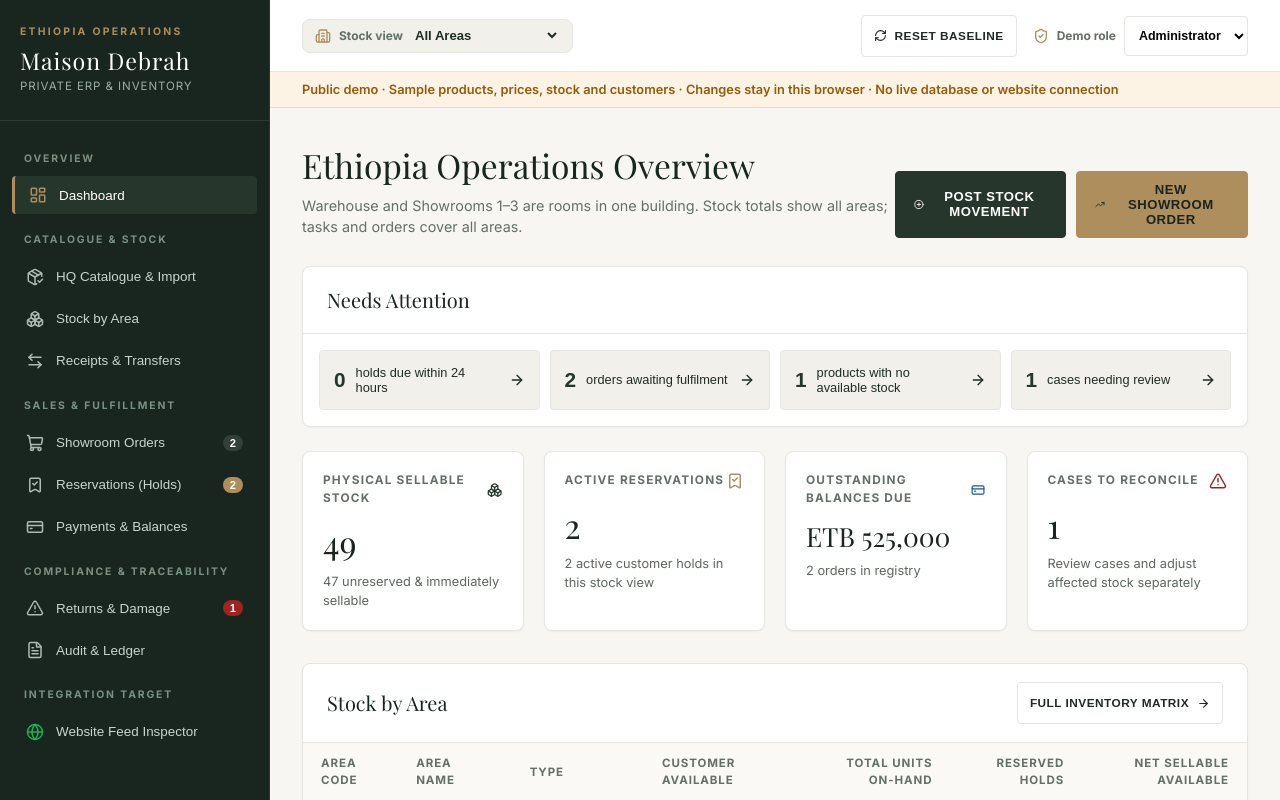
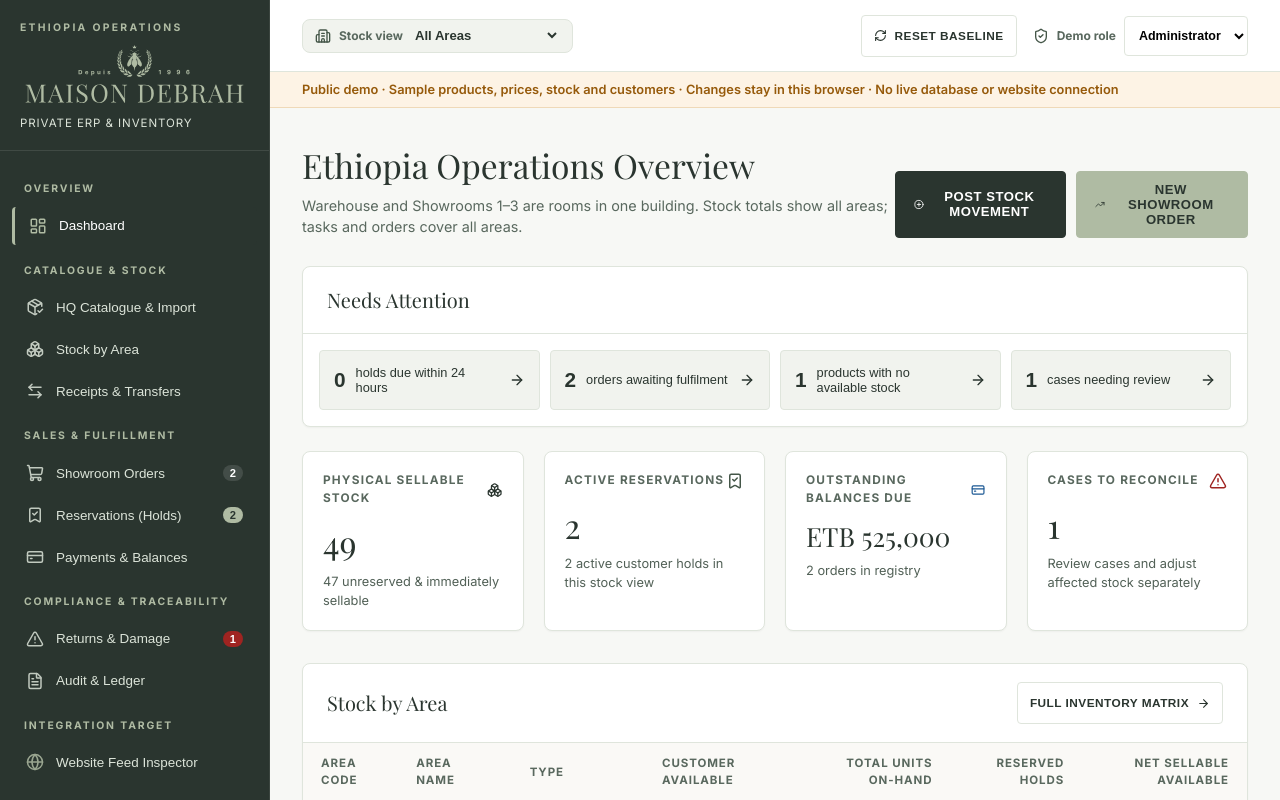
Before and after one commit to yohannesmulugeta/Masion-Debrah-ERP, a React (Vite) app: page / in a window 1280 px wide. Shown: the top 800 px of the page. Built offline with nearby package versions, Linux system fonts and the light colour scheme; a web font is replaced by a local one.

Commit message:
Align ERP demo with Maison Debrah brand guide

```diff
--- a/index.html
+++ b/index.html
@@ -3,6 +3,7 @@
   <head>
     <meta charset="UTF-8" />
     <meta name="viewport" content="width=device-width, initial-scale=1.0" />
+    <meta name="theme-color" content="#2A352F" />
     <meta name="robots" content="noindex, nofollow" />
     <title>Maison Debrah ERP | Public Demo</title>
     <link rel="preconnect" href="https://fonts.googleapis.com">
--- a/src/components/Header.tsx
+++ b/src/components/Header.tsx
@@ -19,7 +19,7 @@ export const Header: React.FC<{ onMenuClick: () => void; menuOpen: boolean }> =
         <button className="menu-toggle" onClick={onMenuClick} aria-label="Open navigation" aria-controls="main-navigation" aria-expanded={menuOpen}><Menu size={22} aria-hidden="true" /></button>
         {/* Location Filter */}
         <div className="header-loc-selector" title="Area used for stock totals and inventory">
-          <Building2 size={16} color="var(--color-gold)" aria-hidden="true" />
+          <Building2 size={16} color="var(--color-accent-text)" aria-hidden="true" />
           <label htmlFor="header-area">Stock view</label>
           <select
             id="header-area"
@@ -50,7 +50,7 @@ export const Header: React.FC<{ onMenuClick: () => void; menuOpen: boolean }> =
             border: '1px solid var(--color-border)',
           }}
         >
-          <Layers size={14} color="var(--color-gold)" />
+          <Layers size={14} color="var(--color-accent-text)" />
           <span>One building · 4 areas</span>
         </div>
       </div>
@@ -72,7 +72,7 @@ export const Header: React.FC<{ onMenuClick: () => void; menuOpen: boolean }> =
 
         {/* Demo role switcher */}
         <div className="header-role-switcher" style={{ display: 'flex', alignItems: 'center', gap: '8px' }}>
-          <ShieldCheck size={16} color="var(--color-gold)" aria-hidden="true" />
+          <ShieldCheck size={16} color="var(--color-accent-text)" aria-hidden="true" />
           <label htmlFor="header-demo-role" className="header-role-label">Demo role</label>
           <select
             id="header-demo-role"
--- a/src/components/Sidebar.tsx
+++ b/src/components/Sidebar.tsx
@@ -66,7 +66,11 @@ export const Sidebar: React.FC<SidebarProps> = ({ currentView, onNavigate, isOpe
       <div className="sidebar-brand">
         <button className="sidebar-close" ref={closeButtonRef} onClick={onClose} aria-label="Close navigation">×</button>
         <div className="brand-eyebrow">Ethiopia Operations</div>
-        <div className="brand-title">Maison Debrah</div>
+        <img
+          className="brand-logo"
+          src={`${import.meta.env.BASE_URL}brand/maison-debrah-logo-light.svg`}
+          alt="Maison Debrah"
+        />
         <div className="brand-sub">Private ERP & Inventory</div>
       </div>
 
@@ -130,7 +134,7 @@ export const Sidebar: React.FC<SidebarProps> = ({ currentView, onNavigate, isOpe
           <BookmarkCheck />
           <span>Reservations (Holds)</span>
           {activeReservationsCount > 0 && (
-            <span className="nav-badge" aria-hidden="true" style={{ backgroundColor: 'var(--color-gold)' }}>
+            <span className="nav-badge nav-badge-accent" aria-hidden="true">
               {activeReservationsCount}
             </span>
           )}
@@ -175,18 +179,15 @@ export const Sidebar: React.FC<SidebarProps> = ({ currentView, onNavigate, isOpe
           className={`nav-item ${currentView === 'website_feed' ? 'active' : ''}`}
           aria-current={currentView === 'website_feed' ? 'page' : undefined}
           onClick={() => onNavigate('website_feed')}
-          style={{
-            borderLeft: currentView === 'website_feed' ? '3px solid #22c55e' : undefined,
-          }}
         >
-          <Globe color="#22c55e" />
+          <Globe color="var(--color-accent)" />
           <span>Website Feed Inspector</span>
         </button>
       </nav>
 
       <div className="sidebar-footer">
         <div>Maison Debrah ERP v1.0</div>
-        <div style={{ color: '#9ab0a2', marginTop: '2px' }}>Browser-local prototype</div>
+        <div style={{ color: 'var(--color-accent)', marginTop: '2px' }}>Browser-local prototype</div>
       </div>
     </aside>
   );
--- a/src/styles.css
+++ b/src/styles.css
@@ -2,24 +2,23 @@
   --font-serif: 'Playfair Display', Georgia, serif;
   --font-sans: 'Inter', -apple-system, BlinkMacSystemFont, 'Segoe UI', Roboto, sans-serif;
 
-  --color-primary-dark: #19251f;
-  --color-primary: #26362c;
-  --color-primary-light: #3e5346;
-  --color-gold: #ad8e5c;
-  --color-gold-text: #84633a;
-  --color-gold-hover: #b89b6b;
-  --color-gold-light: #fbf7f0;
+  --color-primary-dark: #2a352f;
+  --color-primary: #2a352f;
+  --color-primary-light: #405047;
+  --color-accent: #afbba3;
+  --color-accent-text: #445648;
+  --color-accent-hover: #c2ccb8;
 
-  --color-bg-app: #f7f6f2;
+  --color-bg-app: #f7f8f5;
   --color-bg-card: #ffffff;
-  --color-bg-subtle: #f1f0eb;
+  --color-bg-subtle: #f1f3ee;
 
-  --color-border: #e3e6e1;
-  --color-border-dark: #cfd5cc;
+  --color-border: #dfe5dc;
+  --color-border-dark: #c9d2c5;
 
-  --color-text-main: #202b25;
-  --color-text-muted: #647067;
-  --color-text-light: #5c685f;
+  --color-text-main: #2a352f;
+  --color-text-muted: #59685e;
+  --color-text-light: #526157;
 
   --color-success-bg: #eaf3eb;
   --color-success-text: #1d6133;
@@ -96,7 +95,7 @@ body {
 }
 
 .sidebar-brand {
-  padding: 24px 20px;
+  padding: 20px 20px 18px;
   border-bottom: 1px solid rgba(255, 255, 255, 0.1);
 }
 
@@ -104,22 +103,22 @@ body {
   font-size: 0.65rem;
   letter-spacing: 0.22em;
   text-transform: uppercase;
-  color: var(--color-gold);
+  color: var(--color-accent);
   font-weight: 700;
   margin-bottom: 4px;
 }
 
-.brand-title {
-  font-family: var(--font-serif);
-  font-size: 1.45rem;
-  font-weight: 400;
-  letter-spacing: 0.04em;
-  color: #fff;
+.brand-logo {
+  display: block;
+  width: 100%;
+  height: auto;
+  aspect-ratio: 670 / 200;
+  margin: 2px 0 7px;
 }
 
 .brand-sub {
   font-size: 0.72rem;
-  color: #9ab0a2;
+  color: #dce4d9;
   letter-spacing: 0.08em;
   text-transform: uppercase;
 }
@@ -137,7 +136,7 @@ body {
   font-size: 0.65rem;
   text-transform: uppercase;
   letter-spacing: 0.18em;
-  color: #799182;
+  color: var(--color-accent);
   font-weight: 700;
   padding: 14px 12px 6px;
 }
@@ -148,7 +147,7 @@ body {
   gap: 12px;
   padding: 10px 14px;
   border-radius: var(--radius-sm);
-  color: #c7d6cc;
+  color: #dce4d9;
   font-size: 0.84rem;
   font-weight: 500;
   background: transparent;
@@ -167,7 +166,7 @@ body {
 .nav-item.active {
   background-color: var(--color-primary);
   color: #fff;
-  border-left: 3px solid var(--color-gold);
+  border-left: 3px solid var(--color-accent);
 }
 
 .nav-item:active, .attention-grid button:active, .btn:active { filter: brightness(0.94); }
@@ -181,7 +180,7 @@ body {
 
 .nav-item.active svg {
   opacity: 1;
-  color: var(--color-gold);
+  color: var(--color-accent);
 }
 
 .nav-badge {
@@ -194,11 +193,16 @@ body {
   font-weight: 600;
 }
 
+.nav-badge-accent {
+  background-color: var(--color-accent);
+  color: var(--color-primary-dark);
+}
+
 .sidebar-footer {
   padding: 16px 20px;
   border-top: 1px solid rgba(255, 255, 255, 0.08);
   font-size: 0.72rem;
-  color: #7d9385;
+  color: var(--color-accent);
 }
 
 /* Main Area */
@@ -368,15 +372,15 @@ body {
   border-color: var(--color-primary-light);
 }
 
-.btn-gold {
-  background-color: var(--color-gold);
+.btn-accent {
+  background-color: var(--color-accent);
   color: var(--color-primary-dark);
-  border-color: var(--color-gold);
+  border-color: var(--color-accent);
 }
 
-.btn-gold:hover {
-  background-color: var(--color-gold-hover);
-  border-color: var(--color-gold-hover);
+.btn-accent:hover {
+  background-color: var(--color-accent-hover);
+  border-color: var(--color-accent-hover);
 }
 
 .btn-secondary {
@@ -406,8 +410,12 @@ body {
 }
 
 button:focus-visible, a:focus-visible, select:focus-visible, input:focus-visible, textarea:focus-visible, [role="button"]:focus-visible {
-  outline: 3px solid var(--color-gold);
+  outline: 3px solid var(--color-accent-text);
   outline-offset: 2px;
+}
+
+.app-sidebar button:focus-visible {
+  outline-color: var(--color-accent);
 }
 
 /* Metric Cards */
@@ -472,7 +480,7 @@ button:focus-visible, a:focus-visible, select:focus-visible, input:focus-visible
   cursor: pointer;
 }
 
-.attention-grid button:hover { border-color: var(--color-gold); }
+.attention-grid button:hover { border-color: var(--color-accent); }
 .attention-grid strong { font-size: 1.3rem; color: var(--color-primary); }
 .attention-grid span { flex: 1; font-size: 0.8rem; }
 
--- a/src/views/CatalogueView.tsx
+++ b/src/views/CatalogueView.tsx
@@ -139,7 +139,7 @@ export const CatalogueView: React.FC = () => {
         style={{
           background: 'var(--color-bg-card)',
           border: '1px solid var(--color-border)',
-          borderLeft: '4px solid var(--color-gold)',
+          borderLeft: '4px solid var(--color-accent)',
           padding: '14px 18px',
           borderRadius: '4px',
           marginBottom: '24px',
@@ -149,7 +149,7 @@ export const CatalogueView: React.FC = () => {
           gap: '12px',
         }}
       >
-        <Info size={20} color="var(--color-gold)" style={{ flexShrink: 0 }} />
+        <Info size={20} color="var(--color-accent-text)" style={{ flexShrink: 0 }} />
         <div>
           <strong>HQ Single Source of Truth:</strong> Product codes and specifications are
           controlled by Maison Debrah HQ. Stock availability and pricing within Ethiopia are managed
@@ -241,7 +241,7 @@ export const CatalogueView: React.FC = () => {
                   fontSize: '0.7rem',
                   textTransform: 'uppercase',
                   letterSpacing: '0.12em',
-                  color: 'var(--color-gold-text)',
+                  color: 'var(--color-accent-text)',
                   fontWeight: 700,
                   marginBottom: '4px',
                 }}
--- a/src/views/DashboardView.tsx
+++ b/src/views/DashboardView.tsx
@@ -59,7 +59,7 @@ export const DashboardView: React.FC<DashboardViewProps> = ({ onNavigate }) => {
             <PlusCircle size={15} />
             <span>Post Stock Movement</span>
           </button>
-          <button className="btn btn-gold" onClick={() => onNavigate('orders')}>
+          <button className="btn btn-accent" onClick={() => onNavigate('orders')}>
             <TrendingUp size={15} />
             <span>New Showroom Order</span>
           </button>
@@ -92,7 +92,7 @@ export const DashboardView: React.FC<DashboardViewProps> = ({ onNavigate }) => {
         <div className="metric-card">
           <div className="metric-title">
             <span>Active Reservations</span>
-            <BookmarkCheck size={18} color="var(--color-gold)" />
+            <BookmarkCheck size={18} color="var(--color-accent-text)" />
           </div>
           <div className="metric-value">{totalReserved}</div>
             <div className="metric-sub">{stockViewReservations.length} active customer holds in this stock view</div>
@@ -171,7 +171,7 @@ export const DashboardView: React.FC<DashboardViewProps> = ({ onNavigate }) => {
                       )}
                     </td>
                     <td style={{ textAlign: 'right', fontWeight: 600 }}>{onHand}</td>
-                    <td style={{ textAlign: 'right', color: 'var(--color-gold-text)' }}>{res}</td>
+                    <td style={{ textAlign: 'right', color: 'var(--color-accent-text)' }}>{res}</td>
                     <td
                       style={{
                         textAlign: 'right',
--- a/src/views/InventoryView.tsx
+++ b/src/views/InventoryView.tsx
@@ -69,7 +69,7 @@ export const InventoryView: React.FC = () => {
                   <th key={loc.id} style={{ textAlign: 'center' }}>{loc.name}</th>
                 ))}
                 <th style={{ textAlign: 'right' }}>Total On-Hand</th>
-                <th style={{ textAlign: 'right', color: 'var(--color-gold-text)' }}>Reserved Holds</th>
+                <th style={{ textAlign: 'right', color: 'var(--color-accent-text)' }}>Reserved Holds</th>
                 <th style={{ textAlign: 'right' }}>Sellable Available</th>
                 <th style={{ textAlign: 'center' }}>Availability in View</th>
               </tr>
@@ -108,7 +108,7 @@ export const InventoryView: React.FC = () => {
                     })}
 
                     <td data-label="On hand" style={{ textAlign: 'right', fontWeight: 600 }}>{totalOnHand}</td>
-                    <td data-label="Reserved" style={{ textAlign: 'right', color: 'var(--color-gold-text)' }}>
+                    <td data-label="Reserved" style={{ textAlign: 'right', color: 'var(--color-accent-text)' }}>
                       {totalReserved > 0 ? totalReserved : '—'}
                     </td>
                     <td
--- a/src/views/ReservationsView.tsx
+++ b/src/views/ReservationsView.tsx
@@ -37,7 +37,7 @@ export const ReservationsView: React.FC = () => {
         style={{
           background: 'var(--color-bg-card)',
           border: '1px solid var(--color-border)',
-          borderLeft: '4px solid var(--color-gold)',
+          borderLeft: '4px solid var(--color-accent)',
           padding: '14px 18px',
           borderRadius: '4px',
           marginBottom: '24px',
@@ -47,7 +47,7 @@ export const ReservationsView: React.FC = () => {
           gap: '12px',
         }}
       >
-        <BookmarkCheck size={20} color="var(--color-gold)" style={{ flexShrink: 0 }} />
+        <BookmarkCheck size={20} color="var(--color-accent-text)" style={{ flexShrink: 0 }} />
         <div>
           <strong>Reservation Invariant:</strong> Placing a reservation increments <code>active_reserved</code> and
           decrements <code>sellable_available</code>. Physical stock on-hand does not drop until final fulfilment.
@@ -93,7 +93,7 @@ export const ReservationsView: React.FC = () => {
                     <td style={{ textAlign: 'center', fontWeight: 700 }}>{r.quantity}</td>
                     <td>
                       <div style={{ display: 'flex', alignItems: 'center', gap: '6px' }}>
-                        <Clock size={14} color={isExpired ? 'var(--color-danger-text)' : 'var(--color-gold)'} />
+                        <Clock size={14} color={isExpired ? 'var(--color-danger-text)' : 'var(--color-accent-text)'} />
                         <span style={{ color: isExpired ? 'var(--color-danger-text)' : 'inherit' }}>
                           {new Date(r.expiresAt).toLocaleString()}
                         </span>
--- a/src/views/WebsiteFeedInspectorView.tsx
+++ b/src/views/WebsiteFeedInspectorView.tsx
@@ -61,7 +61,7 @@ export const WebsiteFeedInspectorView: React.FC = () => {
       {showCodeSnippet && (
         <div className="card" style={{ background: '#1c2826', color: '#e5eee8', padding: '20px' }}>
           <div style={{ display: 'flex', justifyContent: 'space-between', alignItems: 'center', marginBottom: '10px' }}>
-            <span style={{ fontSize: '0.78rem', textTransform: 'uppercase', letterSpacing: '0.1em', color: 'var(--color-gold)' }}>
+            <span style={{ fontSize: '0.78rem', textTransform: 'uppercase', letterSpacing: '0.1em', color: 'var(--color-accent)' }}>
               Client Helper: src/lib/availabilityClient.ts
             </span>
           </div>
@@ -121,7 +121,7 @@ export async function fetchProductAvailability(sku: string) {
                   />
                 </div>
 
-                <div style={{ fontSize: '0.72rem', textTransform: 'uppercase', letterSpacing: '0.14em', color: 'var(--color-gold-text)', fontWeight: 700 }}>
+                <div style={{ fontSize: '0.72rem', textTransform: 'uppercase', letterSpacing: '0.14em', color: 'var(--color-accent-text)', fontWeight: 700 }}>
                   {selectedProduct.collection}
                 </div>
                 <h3 style={{ fontFamily: 'var(--font-serif)', fontSize: '1.5rem', fontWeight: 400, margin: '4px 0 8px' }}>
@@ -223,7 +223,7 @@ export async function fetchProductAvailability(sku: string) {
                     <div style={{ fontSize: '0.72rem', textTransform: 'uppercase', color: 'var(--color-text-muted)' }}>
                       Active Customer Holds
                     </div>
-                    <div style={{ fontSize: '1.6rem', fontWeight: 700, color: 'var(--color-gold-text)' }}>
+                    <div style={{ fontSize: '1.6rem', fontWeight: 700, color: 'var(--color-accent-text)' }}>
                       {selectedStock.activeReserved}
                     </div>
                     <div style={{ fontSize: '0.72rem', color: 'var(--color-text-light)' }}>
```
Also changed, not shown: public/brand/maison-debrah-logo-light.svg (added), 2 other files (tests, documents, lock files or other folders).
